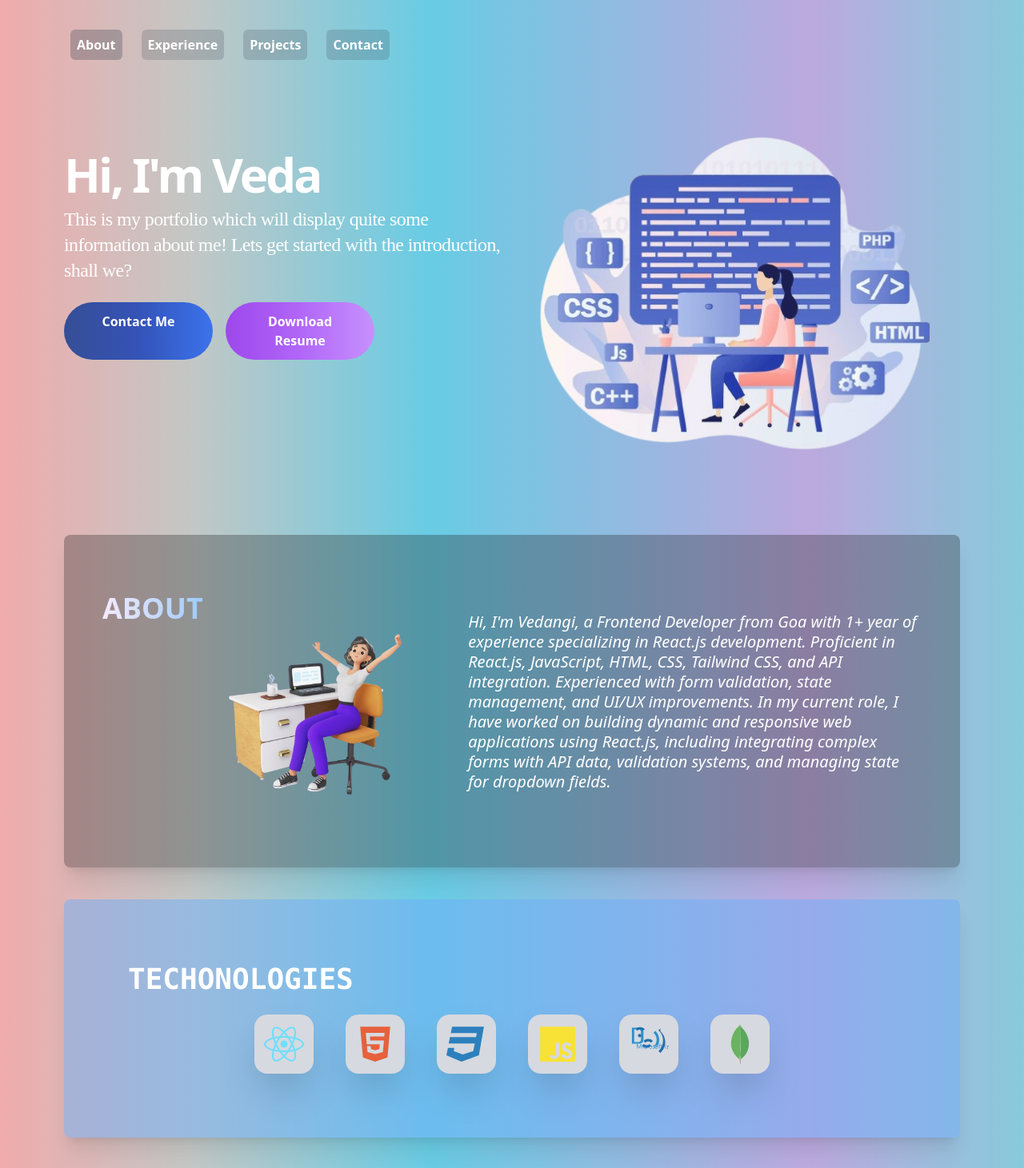
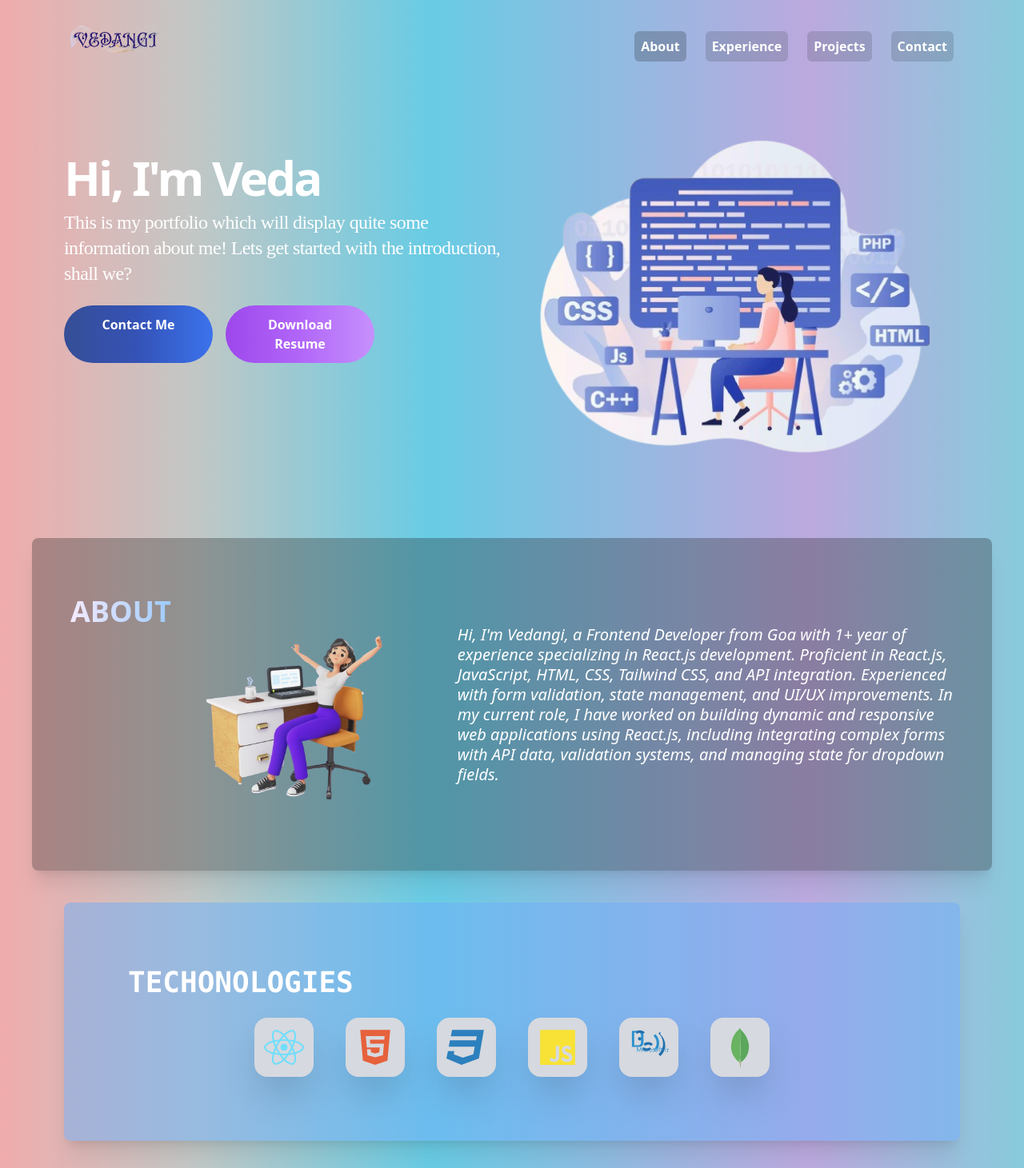
Before and after one commit to vedangi055/Vedangi-Portfolio, a React (Vite) app: page / in a window 1280 px wide. Shown: the top 1461 px of the page at 80% size. Built offline with nearby package versions, Linux system fonts and the light colour scheme.

Commit message:
changes in the navbar and toggle functionality

```diff
--- a/src/Components/About/About.jsx
+++ b/src/Components/About/About.jsx
@@ -5,7 +5,7 @@ const About = () => {
   return (
     <div
       id="About"
-      className="text-white md:flex bg-black shadow-xl mx-0 md:mx-20 bg-opacity-30 rounded-lg p-12"
+      className="text-white md:flex bg-black shadow-xl mx-0 md:mx-10 bg-opacity-30 rounded-lg p-12"
     >
       <div className="flex">
         <h2 className="text-2xl md:text-4xl font-bold text-transparent bg-clip-text bg-gradient-to-r from-purple-100 to-blue-300 mt-6 mb-4 w-full font-sans hover:text-sky-800 duration-100 hover:drop-shadow-[0_0_25px_rgba(0,191,255,1.5)]">
@@ -15,7 +15,7 @@ const About = () => {
 
       <div className="md:flex w-full items-center">
         <img
-          className="md:h-80 md:w-1/3 xs:w-full object-cover rounded-lg"
+          className="h-72 md:h-80 md:w-1/3 w-full object-cover rounded-lg"
           src={AboutImg}
           alt="About img"
         />
--- a/src/Components/Navbar/Navbar.jsx
+++ b/src/Components/Navbar/Navbar.jsx
@@ -3,17 +3,19 @@ import { RiCloseLine, RiMenu2Line } from "@remixicon/react";
 
 const Navbar = () => {
   const [menu, openMenu] = useState(false);
-  const [showMenu, setShowmenu] = useState(true);
+
+  const toggleMenu = () => {
+    openMenu((prev) => !prev);
+  };
 
   return (
     <nav className="flex flex-wrap justify-between md:items-center text-white px-10 pt-6 md:px-20">
-      {/* <span className="text-xl font-bold tracking-wide">Portfolio</span> */}
-      {/* <img src="src/assets/logo.png" className="w-50 h-12" alt="VEDANGI" /> */}
+      <img src="src/assets/logo.png" className="w-50 h-12" alt="VEDANGI" />
 
       <ul
         className={`${
           menu ? "block" : "hidden"
-        } mx-24 p-y2 mt-4 font-semibold md:mt-5 bg-black px-2 rounded-xl bg-opacity-30 md:border-none text-center md:bg-transparent md:static md:mx-0 md:flex gap-6 transition-all duration-300 ease-in-out`}
+        } mx-30 mt-10 p-y2 font-semibold md:mt-5 px-2 rounded-xl md:border-none md:bg-transparent bg-sky-200 bg-opacity-40 text-center md:static md:mx-0 md:flex gap-6 md:space-y-0 space-y-5 transition-all duration-300 ease-in-out`}
       >
         <li>
           <a
@@ -26,7 +28,6 @@ const Navbar = () => {
 
         <li className="relative group">
           <a
-            // href="#Experience"
             className="bg-gray-800 bg-opacity-20 p-2 rounded-md transition duration-300 ease-in-out hover:shadow-lg hover:shadow-orange-100"
           >
             Experience
@@ -70,20 +71,17 @@ const Navbar = () => {
         </li>
       </ul>
 
-      {showMenu ? (
+      {menu ? (
+        <RiCloseLine
+          size={30}
+          className="md:hidden absolute right-10 top-6 transition-all duration-300"
+          onClick={toggleMenu}
+        />
+      ) : (
         <RiMenu2Line
           size={30}
           className="md:hidden absolute right-10 top-6 transition-all duration-300"
-          onClick={() => {
-            openMenu(!menu);
-            setShowmenu(!showMenu);
-          }}
-        />
-      ) : (
-        <RiCloseLine
-          size={30}
-          className="md:hidden absolute right-10 top-6 transition-all duration-300"
-          onClick={() => setShowmenu(!showMenu)}
+          onClick={toggleMenu}
         />
       )}
     </nav>
```
